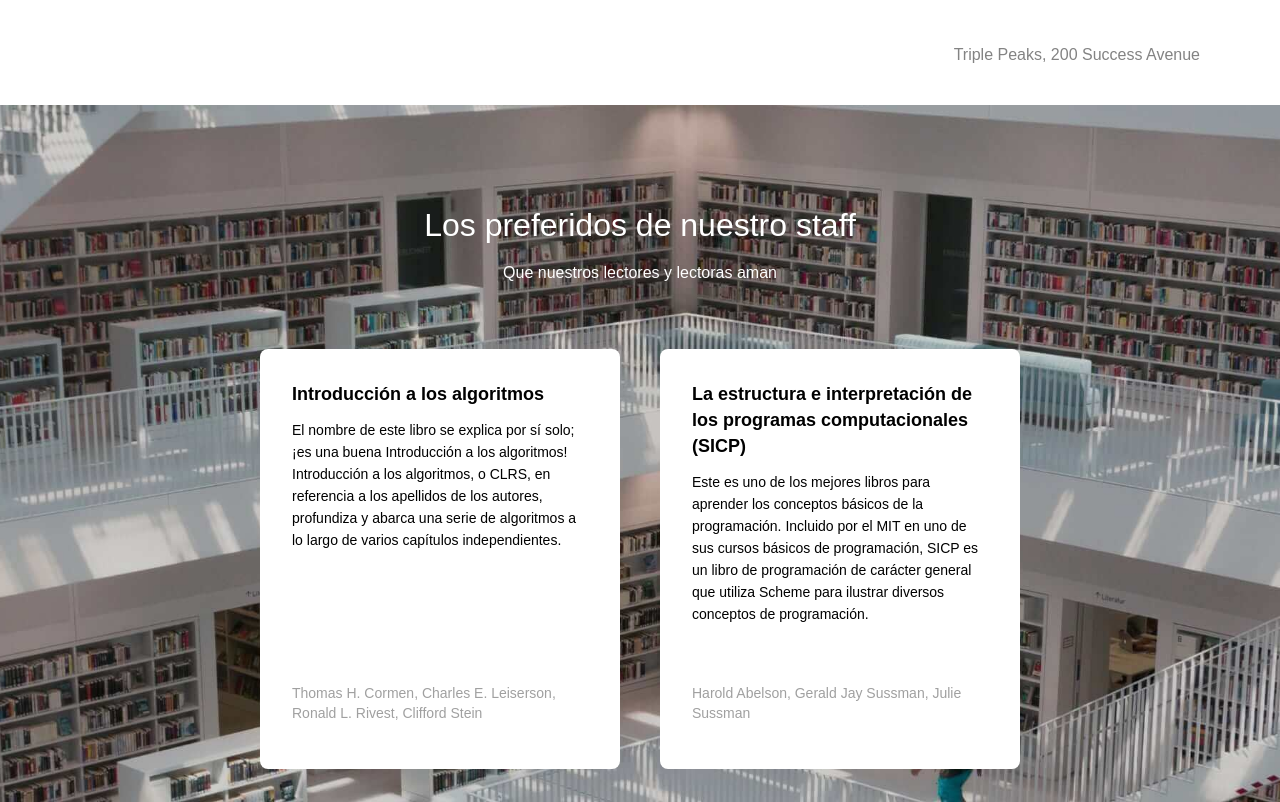
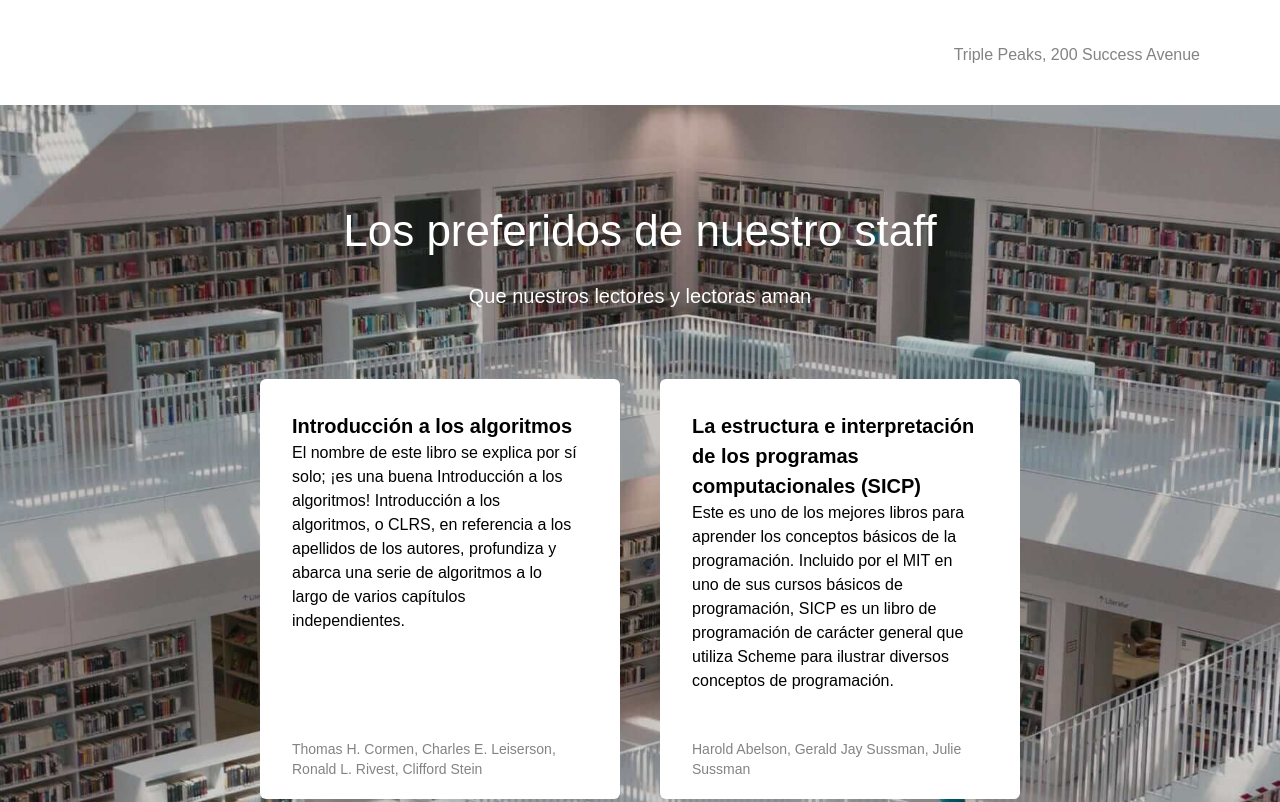
Before and after one commit to alexbricio/web_project_library_es, a plain HTML site: page index.html in a window 1280 px wide. Shown: the part 695-1497 px from the top of the page. Drawn offline with Linux system fonts and the light colour scheme.

Commit message:
Soluciona problemas del style

```diff
--- a/styles/style.css
+++ b/styles/style.css
@@ -52,17 +52,17 @@
 
 .header__title {
   max-width: 635px;
-  font-size: 60px;
-  line-height: 72px;
+  font-size: 62px;
+  line-height: 76px;
   font-weight: 500;
-  margin: 0 0 32px;
+  margin-top: 128px;
 }
 
 .header__description {
   max-width: 515px;
-  font-size: 18px;
-  line-height: 28px;
-  margin: 0;
+  font-size: 20px;
+  line-height: 30px;
+  margin: 32px 0 50px;
 }
 
 .header__image {
@@ -90,48 +90,47 @@
 
 .staff {
   background-image: url(../images/staff_picks_background.jpg);
-  background-position: top center;
+  padding: 100px 0 140px;
+  background-position: 50% 50%;
   background-repeat: no-repeat;
   background-size: cover;
-  padding: 100px 0 160px;
 }
 
 .staff__cards {
   max-width: 760px;
-  margin: 0 auto;
+  margin: 68px auto 0;
   display: flex;
   flex-wrap: wrap;
   justify-content: center;
-  gap: 40px;
+  gap: 40px 40px;
   list-style-type: none;
   padding-left: 0;
 }
 
 .staff__title {
   text-align: center;
-  font-size: 32px;
-  line-height: 40px;
-  font-weight: 500;
+  font-size: 44px;
+  line-height: 52px;
+  font-weight: 400;
+  margin: 0 0 24px;
   color: #ffffff;
-  margin: 0 auto 16px;
-  max-width: 760px;
 }
 
 .staff__subtitle {
   text-align: center;
-  font-size: 16px;
-  line-height: 24px;
+  font-size: 20px;
+  line-height: 30px;
+  font-weight: 400;
+  margin: 0;
   color: #ffffff;
-  margin: 0 auto 64px;
-  max-width: 760px;
 }
 
 .card {
   width: 360px;
   height: 420px;
   background: #ffffff;
-  border-radius: 8px;
-  padding: 32px;
+  border-radius: 6px;
+  padding: 32px 40px 20px 32px;
   display: flex;
   flex-direction: column;
   box-sizing: border-box;
@@ -142,23 +141,28 @@
   display: flex;
   flex-direction: column;
   justify-content: space-between;
+  width: 100%;
+  height: 100%;
 }
 
 .card__title {
-  font-size: 18px;
-  line-height: 26px;
-  margin: 0 0 12px;
+  font-size: 20px;
+  line-height: 30px;
+  font-weight: 700;
+  margin: 0;
 }
 
 .card__text {
-  font-size: 14px;
-  line-height: 22px;
-  margin: 0 0 16px;
+  display: contents;
+  margin: 20px 0 0;
+  font-size: 16px;
+  line-height: 24px;
 }
 
 .card__footer {
-  margin-top: auto;
+  margin: 0;
   font-size: 14px;
   line-height: 20px;
-  color: #a0a0a0;
+  color: #838383;
+  margin-top: auto;
 }
```
